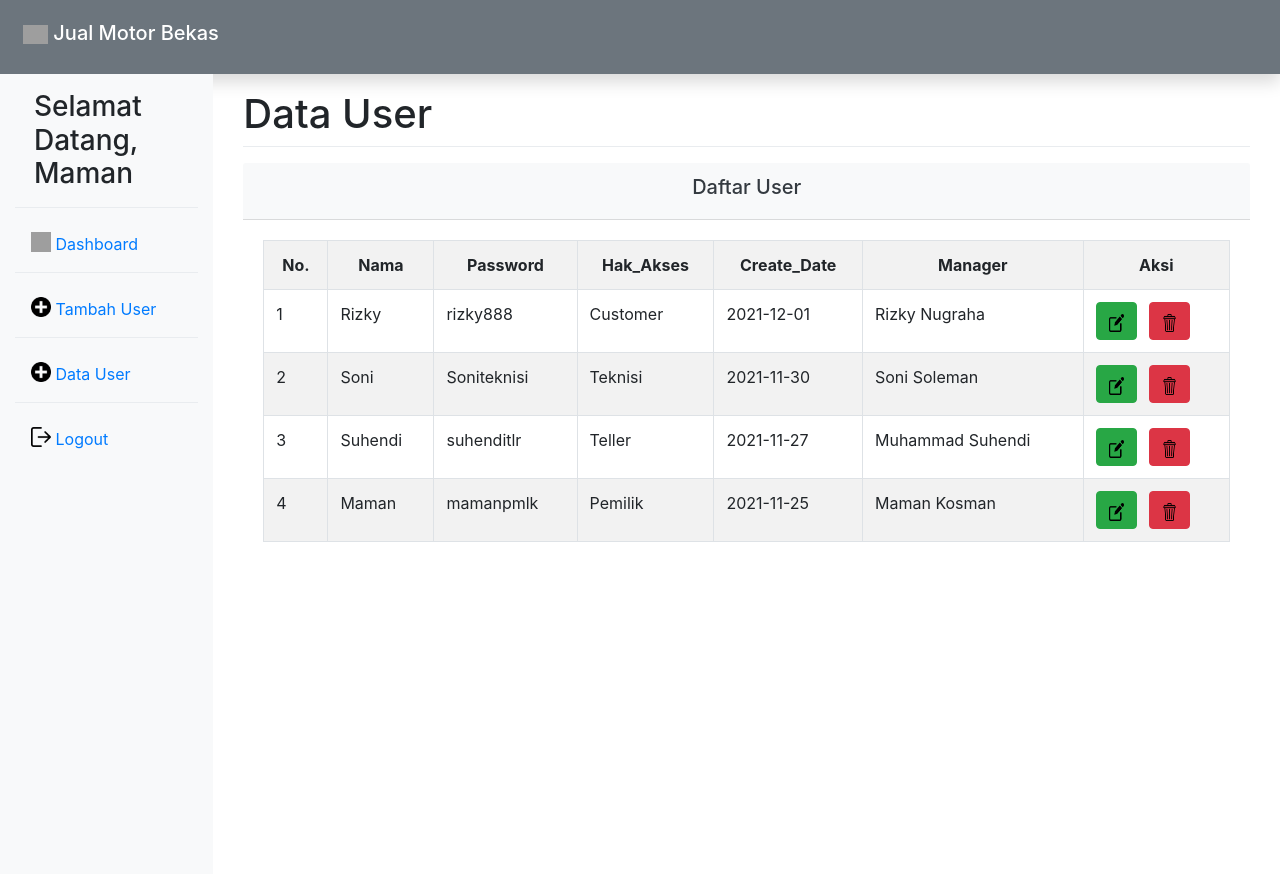
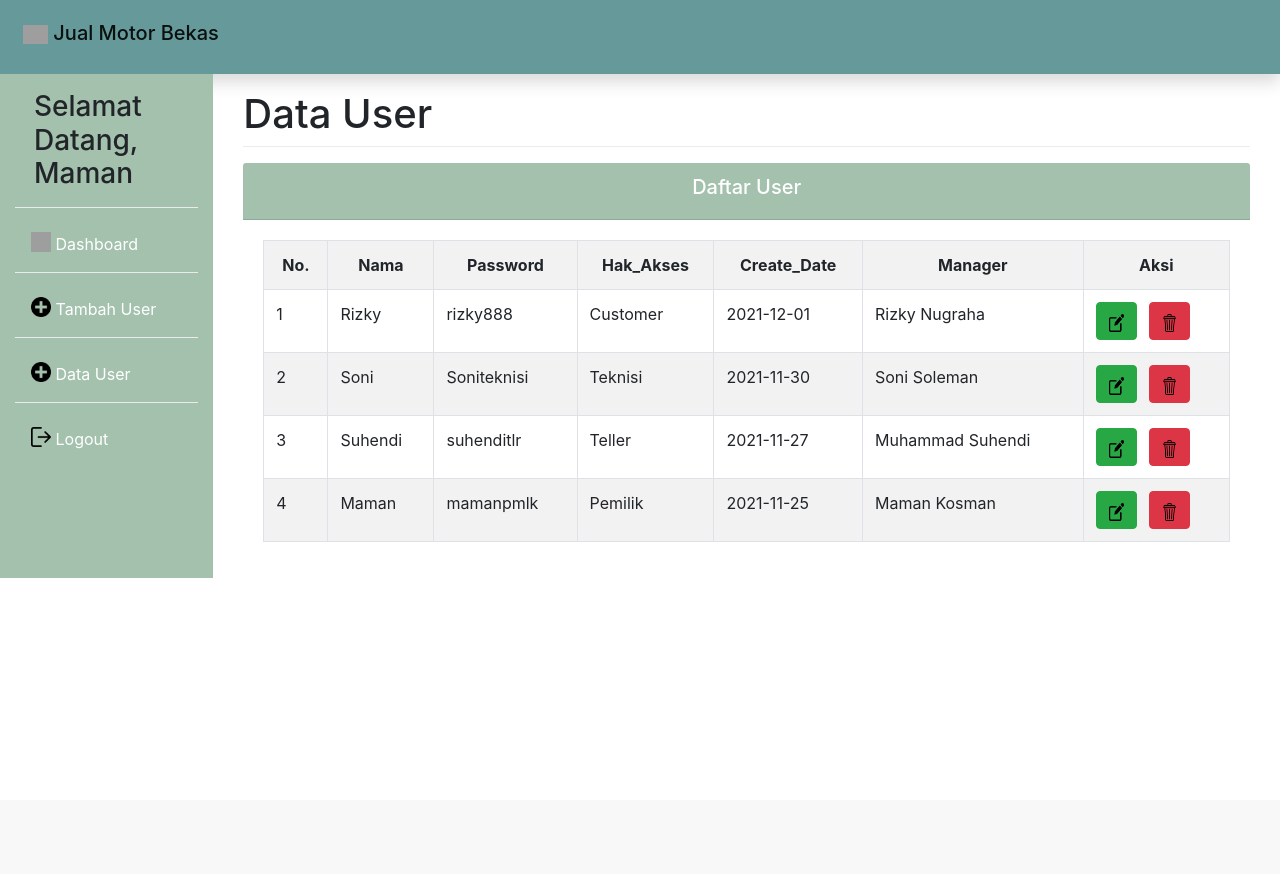
Before and after one commit to dputrap/FPDBMS, a PHP site: page /FPDBMS/Pemilik/user.php in a window 1280 px wide. After the commit the page ends 800 px from the top, so only its background shows below. Run offline with PHP 8.4, Linux system fonts and the light colour scheme; a user stored in the database is signed in; data comes from the database, SQL or seed files in the repository; grey boxes are pictures that could not be loaded.

Commit message:
Update pemilik-user

```diff
--- a/Pemilik/user.php
+++ b/Pemilik/user.php
@@ -19,7 +19,7 @@ $Nama = ( isset($_SESSION['nama_user']) ) ? $_SESSION['nama_user'] : '';
 
 
 	<!-- Navbar -->
-	<nav class="navbar navbar-dark bg-secondary flex-md-nowrap p-2 shadow col-12">
+	<nav class="navbar navbar-light flex-md-nowrap p-2 shadow col-12" style="background-color: #669999;">
   		<div class="container-fluid">
   			<a class="navbar-brand h1">
   				<img src="../assets/motorcycle.png" width="25">
@@ -30,7 +30,7 @@ $Nama = ( isset($_SESSION['nama_user']) ) ? $_SESSION['nama_user'] : '';
 	<div class="container-fluid">
 		<div class="row">
 			<!-- Sidebar -->
-			<div class="col-md-2 d-none d-md-block bg-light sidebar" style="height: 100vh">
+			<div class="col-md-2 d-none d-md-block sidebar" style="background-color: #a3c1ad;">
 				<div class="sidebar-sticky">
 					<ul class="nav flex-column">
 						<li class="nav-item mt-3">
@@ -38,25 +38,25 @@ $Nama = ( isset($_SESSION['nama_user']) ) ? $_SESSION['nama_user'] : '';
 						</li>
 						<div class="dropdown-divider"></div>
 						<li class="nav-item mt-2">
-							<a class="nav-link" href="index.php">
+							<a class="nav-link text-white" href="index.php">
 								<img src="../assets/bars-graphic-business-symbol.png" width="20" height="20" class="d-inline-block align-top"> Dashboard
 							</a>
 						</li>
 						<div class="dropdown-divider"></div>
 						<li class="nav-item mt-2">
-							<a class="nav-link" href="form-tambah-user.php">
+							<a class="nav-link text-white" href="form-tambah-user.php">
 								<img src="../assets/add-interface-circular-symbol-with-plus-sign.png" width="20" height="20" class="d-inline-block align-top"> Tambah User
 							</a>
 						</li>
 						<div class="dropdown-divider"></div>
 						<li class="nav-item mt-2">
-							<a class="nav-link" href="form-edit-user.php">
+							<a class="nav-link text-white" href="form-edit-user.php">
 								<img src="../assets/add-interface-circular-symbol-with-plus-sign.png" width="20" height="20" class="d-inline-block align-top"> Data User
 							</a>
 						</li>
 						<div class="dropdown-divider"></div>
 						<li class="nav-item mt-2">
-							<a class="nav-link" href="../logout.php">
+							<a class="nav-link text-white" href="../logout.php">
 								<img src="../assets/logout.png" width="20" height="20" class="d-inline-block align-top"> Logout
 							</a>
 						</li>
@@ -72,7 +72,7 @@ $Nama = ( isset($_SESSION['nama_user']) ) ? $_SESSION['nama_user'] : '';
 					<!-- Tabel Pasien -->
 					<div class="car mt-3">
 						<!-- Header -->
-						<div class="card-header bg-light text-dark">
+						<div class="card-header text-white" style="background-color: #a3c1ad;">
 							<h5 class="text-center">Daftar User</h5>
 						</div>
 						<!-- Body -->
```
